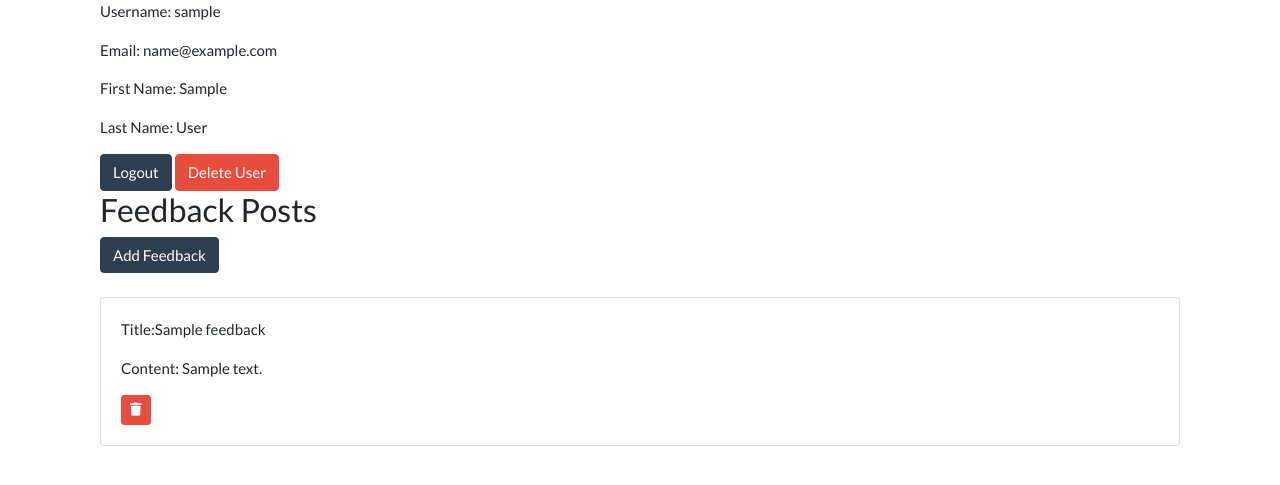
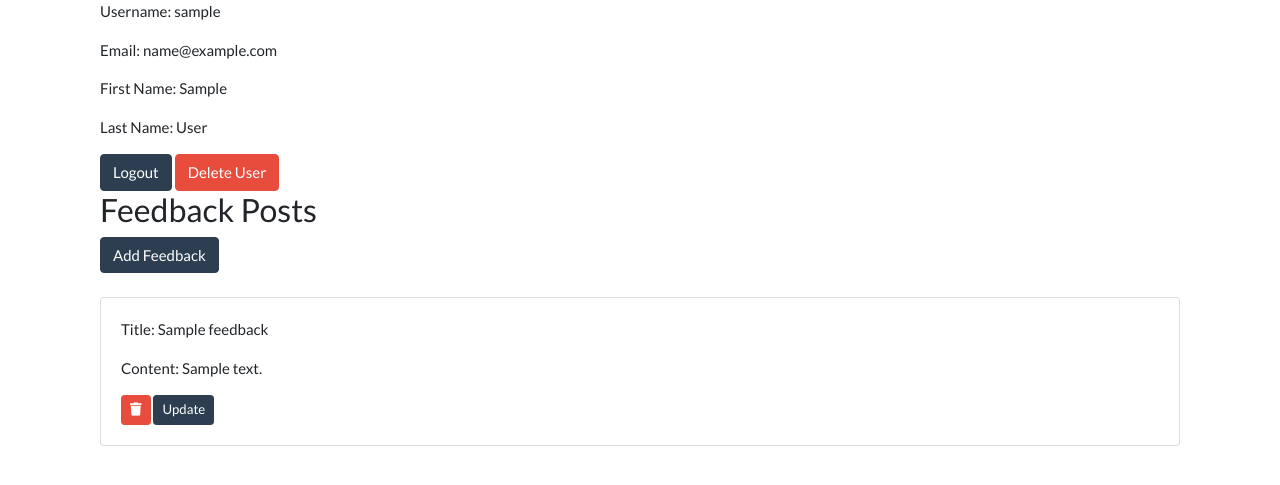
Before and after one commit to Gucci-Man/Flask-Feedback, a Flask app: a page that uses templates/secret.html in a window 1280 px wide. Shown: the top 485 px of the page. Run offline with Flask 3, Linux system fonts and the light colour scheme; the visitor is signed in with stand-in values (Sample User, id 1); tables that the repository leaves empty hold one stand-in row (values such as "Sample post"); some libraries are stand-ins or nearby versions.

Commit message:
Added feedback update

```diff
--- a/app.py
+++ b/app.py
@@ -115,7 +115,7 @@ def delete_user(username):
     User.query.filter_by(username=username).delete()
     db.session.commit()
     session.pop('username')
-
+    flash("User deleted", "danger")
     return redirect('/')
 
 
@@ -164,9 +164,38 @@ def delete_feedback(feedback_id):
     return redirect(f"/users/{user.username}")
 
 
+@app.route('/feedback/<int:feedback_id>/update', methods=['GET', 'POST'])
+def feedback_update(feedback_id):
+    """Display form to update feedback"""
+    feedback = Feedback.query.get_or_404(feedback_id)
+    user = feedback.user
+    form = FeedbackForm()
+
+    #Checks if user is login and is correct user
+    if "username" not in session:
+        flash("Please login first!", "danger")
+        return redirect('/login')
+    elif session['username'] != user.username:
+        flash("Wrong User! You don't have permission to update that feedback!", "danger")
+        return redirect('/login')
+
+    if form.validate_on_submit():
+        # if new title, then update
+        if form.title.data:
+            feedback.title = form.title.data
+
+        # if new content, then update
+        if form.content.data:
+            feedback.content = form.content.data
+
+        db.session.commit()
+        return redirect(f"/users/{user.username}") # update then redirect back to user profile
+
+    return render_template("update_feedback.html", form=form, username=user.username)
+
 
 @app.route('/logout')
 def logout():
     session.pop('username')
-    flash("Goodbye!")
+    flash("Goodbye!", "primary")
     return redirect('/')
--- a/templates/secret.html
+++ b/templates/secret.html
@@ -18,10 +18,11 @@
         {% for feed in feedback %}
             <div class="card my-4">
                 <div class="card-body">
-                    <p>Title:{{feed.title}}</p>
+                    <p>Title: {{feed.title}}</p>
                     <p>Content: {{feed.content}}</p>
-                    <form style="display:inline;" action="/feedback/{{feed.id}}/delete" method="POST">
-                        <button class="btn btn-sm btn-danger"><i class="fas fa-trash"></i></button>
+                    <form style="display:inline;">
+                        <button formaction="/feedback/{{feed.id}}/delete" formmethod="POST" class="btn btn-sm btn-danger"><i class="fas fa-trash"></i></button>
+                        <button formaction="/feedback/{{feed.id}}/update" formmethod="GET" class="btn btn-sm btn-primary">Update</button>
                     </form>
                 </div>
             </div>
```
Also changed, not shown: templates/update_feedback.html (added, +24 -0 lines).
